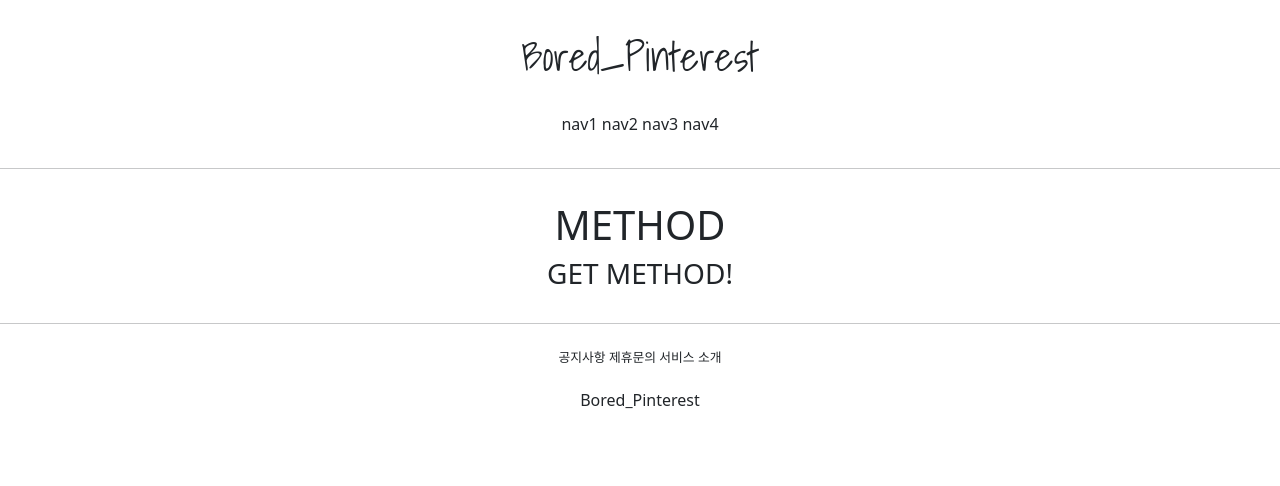
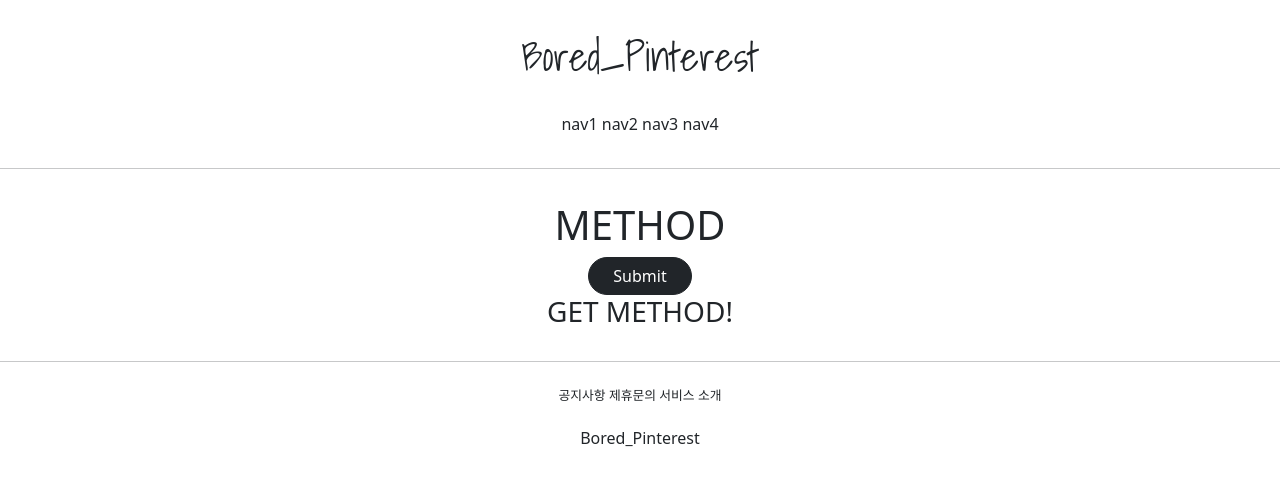
Before and after one commit to boredjuju/gis_django_1, a Django app: page /accounts/hello_world/ in a window 1280 px wide. Shown: the top 486 px of the page. Run offline with Django 3.2, Linux system fonts and the light colour scheme; parts of the project's set-up code (start-up, migrations or seed data) failed here and were passed over.

Commit message:
7/8 gis django class commit 2

```diff
--- a/accountapp/templates/accountapp/hello_world.html
+++ b/accountapp/templates/accountapp/hello_world.html
@@ -7,6 +7,12 @@
     <div style="margin: 2rem; text-align: center">
         <h1>METHOD</h1>
 
+        <form action="/accounts/hello_world/" method="post">
+            {% csrf_token %}
+            <input type="submit" class="btn btn-dark rounded-pill px-4" >
+        </form>
+
+
         <h3>{{ text }}</h3>
 
 
```
